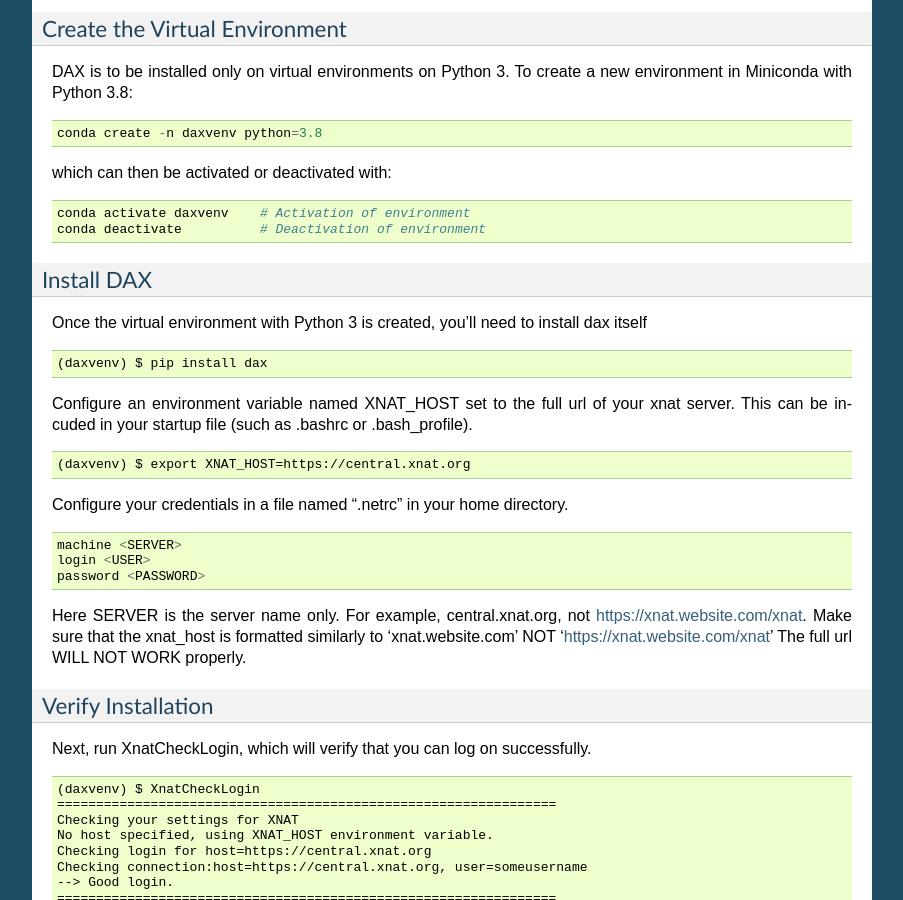
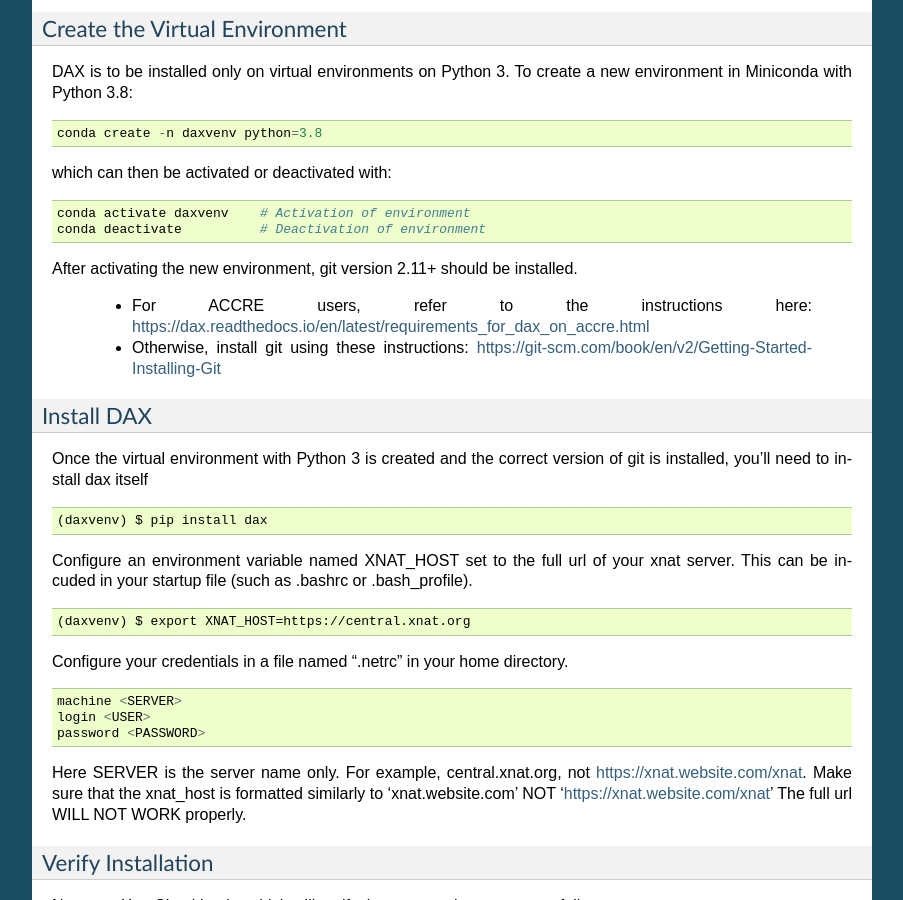
Before and after one commit to VUIIS/dax, a Sphinx documentation site: the page built from docs/installing_dax_in_a_virtual_environment.rst, in a window 1280 px wide and 900 px high, scrolled down 538 px. Shown: the whole window, without its empty margins (198-1101 px from the left). Built offline with Sphinx 7.4.7, drawn with Linux system fonts in a browser that asks for light colours.

Commit message:
Update installing_dax_in_a_virtual_environment.rst

```diff
--- a/docs/installing_dax_in_a_virtual_environment.rst
+++ b/docs/installing_dax_in_a_virtual_environment.rst
@@ -42,11 +42,16 @@
 	conda activate daxvenv    # Activation of environment
 	conda deactivate          # Deactivation of environment
 
+After activating the new environment, git version 2.11+ should be installed.
+
+ - For ACCRE users, refer to the instructions here: https://dax.readthedocs.io/en/latest/requirements_for_dax_on_accre.html
+ - Otherwise, install git using these instructions: https://git-scm.com/book/en/v2/Getting-Started-Installing-Git
+
 -----------
 Install DAX
 -----------
 
-Once the virtual environment with Python 3 is created, you'll need to install dax itself
+Once the virtual environment with Python 3 is created and the correct version of git is installed, you'll need to install dax itself
 
 ::
 
```
